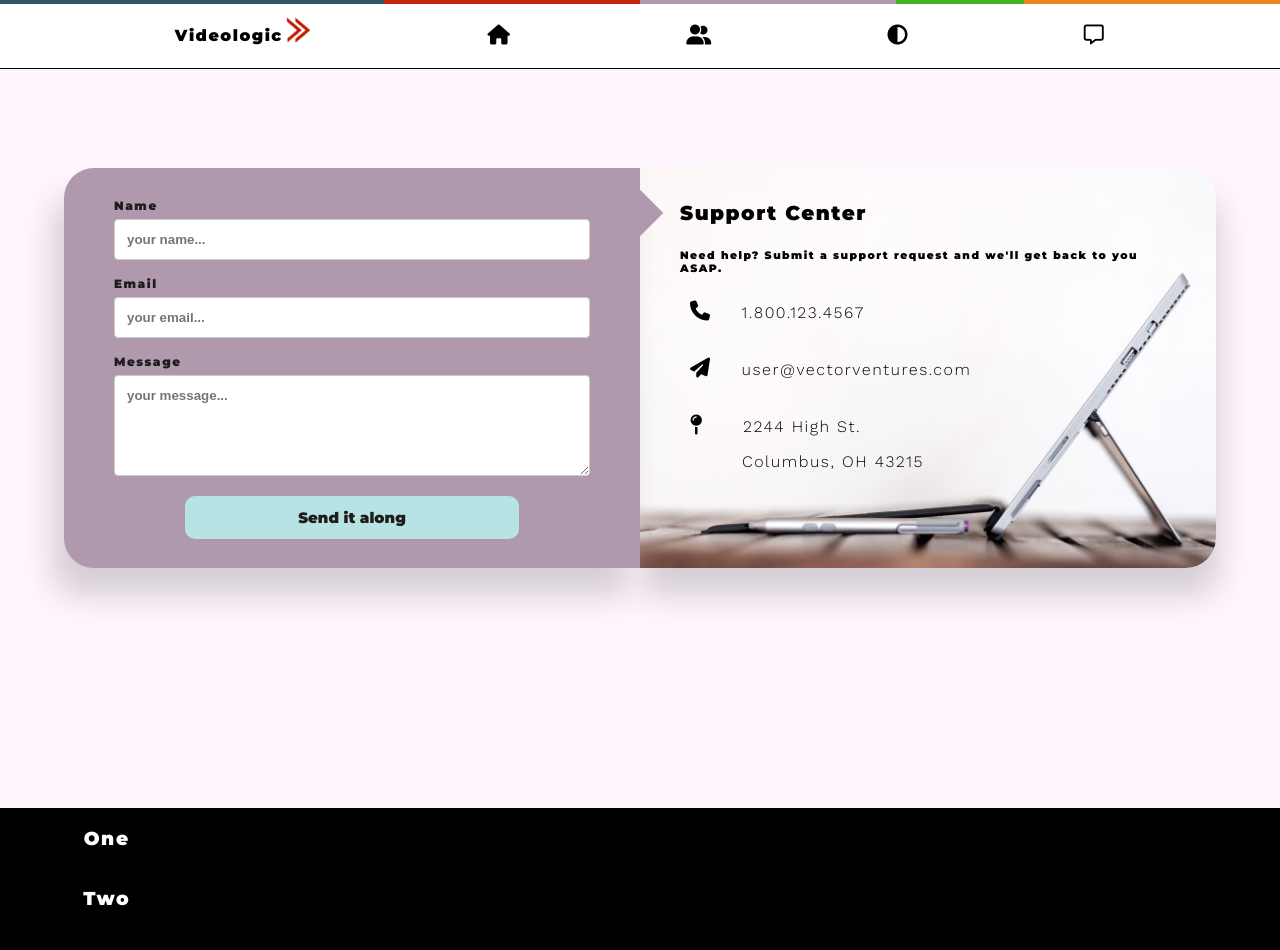
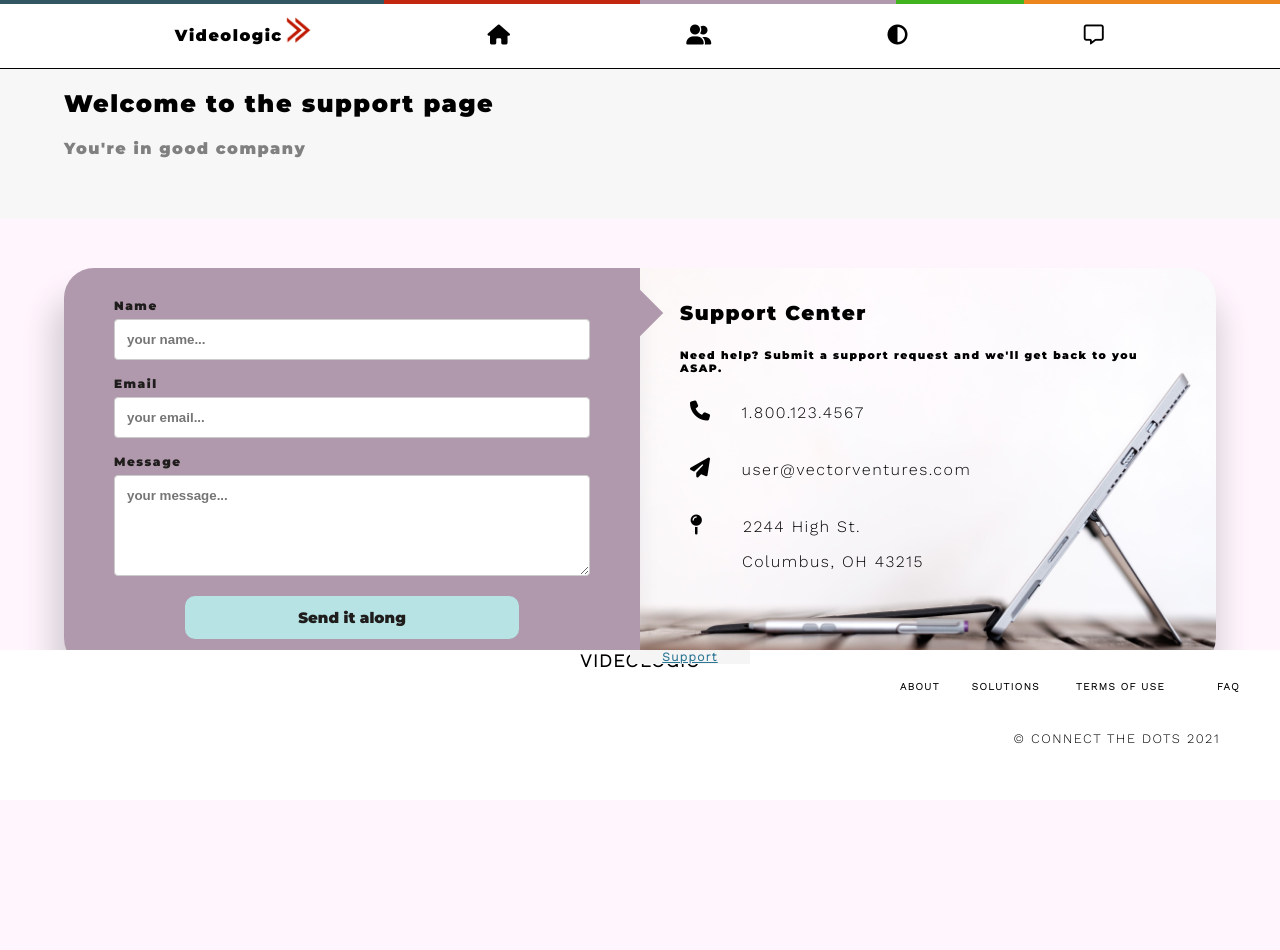
Before and after one commit to puleri/Videologic-Miniapp, a React (Create React App) app in the folder client/: page / in a window 1280 px wide. Shown: the top 950 px of the page. Built offline with nearby package versions, Linux system fonts and the light colour scheme.

Commit message:
Fixing footer -start

```diff
--- a/client/package.json
+++ b/client/package.json
@@ -7,6 +7,7 @@
     "@testing-library/react": "^11.2.6",
     "@testing-library/user-event": "^12.8.3",
     "react": "^17.0.2",
+    "react-bootstrap": "^1.6.1",
     "react-countup": "^4.3.3",
     "react-dom": "^17.0.2",
     "react-router-dom": "^5.2.0",
--- a/client/src/App.css
+++ b/client/src/App.css
@@ -8,16 +8,7 @@ body, html {
 .main-content {
   height: 100%;
 }
-.Footer {
-  display: grid;
-  grid-template-columns: repeat(6, 1fr);
-  background-color: black;
-  color: white;
-  position:absolute;
-  left: 0;
-  bottom: -250px;
-  width: 100vw;
-}
+
 .grid {
   grid-column: 1;
 }
@@ -30,13 +21,29 @@ body, html {
   margin:0;
   min-height: 100%;
 }
+.support-top {
+  position: absolute;
+  top: 69px;
+  height: 150px;
+  width: 100%;
+  background: #f7f7f7;
+}
+#htop {
+  margin-left: 5%;
+  text-align: left;
+}
+#h4top {
+  margin-left: 5%;
+  text-align: left;
+  color: gray;
+}
 .contain {
   background: #fff5fd;
   z-index: -20;
   position: absolute;
-  top: 68px;
+  top: 168px;
   width: 100%;
-  height: 120%;
+  height: 100%;
 }
 .background {
   position: absolute;
--- /dev/null
+++ b/client/src/components/Footer/Footer.css
@@ -0,0 +1,85 @@
+.Footer_c {
+  text-transform: uppercase;
+  color: black !important;
+  font-size: 13px;
+  margin-right: 60px;
+  margin-top: 60px;
+  right: 0;
+  position: absolute;
+  background-color: transparent;
+  border: none
+}
+
+.footer_logo {
+  text-decoration: none;
+  color: black;
+  margin: 15px;
+  text-transform: uppercase;
+  font-weight: bold;
+  font-size: 18px;
+}
+
+.Footer {
+  background-color: white;
+  position:absolute;
+  bottom: 0;
+  height: 150px;
+  width: 100vw;
+}
+
+.Footer_Nav {
+  right: 0;
+  background-color: transparent;
+  border: none;
+  text-transform: uppercase;
+  font-size: 10px;
+  margin: 10px;
+  margin-right: 40px;
+  margin-left: 10px;
+  font-weight: bold;
+}
+
+.Footer_button {
+  background-color: #F5F5F5;
+  font-size: 12px;
+  margin-right: 30px;
+  font-weight: bold;
+  color: #2C7593;
+  width: 120px;
+  border: none;
+}
+.footercolor {
+  position: absolute;
+  top:300px;
+  bottom: 0;
+}
+
+@media only screen and (min-width: 764px) {
+    .F1 {
+    position: absolute;
+    right: 500px;
+  }
+    .F2 {
+    position: absolute;
+    right: 300px;
+  }
+    .F3 {
+    position: absolute;
+    right: 200px;
+  }
+    .F4 {
+    position: absolute;
+    right: 75px;
+  }
+    .F5 {
+    position: absolute;
+    right: 0px;
+  }
+}
+
+@media only screen and (max-width: 764px) {
+  .Footer_c {
+    position: static;
+    margin-left: -10px;
+  }
+}
--- a/client/src/components/Footer/Footer.js
+++ b/client/src/components/Footer/Footer.js
@@ -1,23 +1,34 @@
-import React, { Component } from 'react';
+import React from 'react';
+import Navbar from 'react-bootstrap/Navbar'
+import ListGroup from 'react-bootstrap/ListGroup'
+import Button from 'react-bootstrap/Button'
+import './Footer.css';
 
-class Footer extends Component {
-  render() {
-    return (
-      <div  className="Footer">
-        <div className="grid">
-        <h3>One</h3>
-        </div>
-        <div className="grid">
-        <h3>Two</h3>
-        </div>
-        <div className="grid">
-        <h3>Three</h3>
-        </div>
-        <div className="grid">
-        <h3>Social</h3>
-        </div>
-      </div>
-    )
-  }
+const Footer = props => {
+  return (
+    <>
+    <Navbar expand="md" className="Footer">
+      <Navbar.Brand className="footer_logo" href="#">
+        Videologic
+    </Navbar.Brand>
+      <Button href='#' className="Footer_button F1">Support</Button>
+      <ListGroup.Item className="Footer_Nav F2">
+        About
+      </ListGroup.Item>
+      <ListGroup.Item className="Footer_Nav F3">
+        Solutions
+      </ListGroup.Item>
+      <ListGroup.Item className="Footer_Nav F4">
+      Terms of Use
+      </ListGroup.Item>
+      <ListGroup.Item className="Footer_Nav F5">
+        FAQ
+      </ListGroup.Item>
+      <ListGroup.Item className="Footer_c">© Connect The Dots 2021</ListGroup.Item>
+    </Navbar>
+    <div className="footercolor"><div className="top-accent-blue"></div><div className="top-accent-red"></div><div className="top-accent-purple"></div><div className="top-accent-green"></div><div className="top-accent-yellow"></div></div>
+    </>
+  )
 }
-export default Footer;
+
+export default Footer
--- a/client/src/components/Support/Support.js
+++ b/client/src/components/Support/Support.js
@@ -41,6 +41,11 @@ class Support extends Component {
   render()
   {
     return (
+      <>
+      <div className="support-top">
+      <h2 id="htop">Welcome to the support page</h2>
+      <h4 id="h4top">You're in good company</h4>
+      </div>
       <div className='contain'>
       <div className="support-float">
         <div className="form-div">
@@ -79,6 +84,7 @@ class Support extends Component {
         </div>
         </div>
       </div>
+      </>
     )
   }
 }
```
Also changed, not shown: 1 other file (tests, documents, lock files or other folders).
